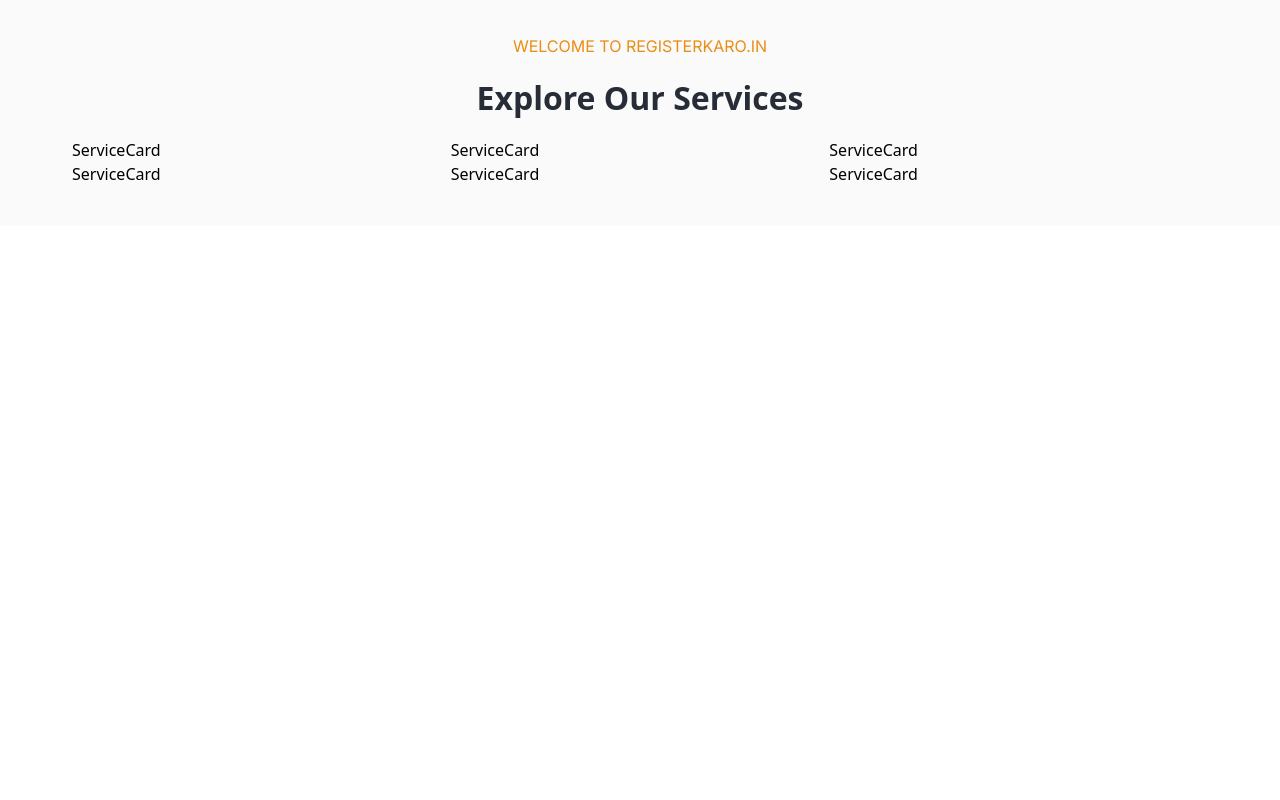
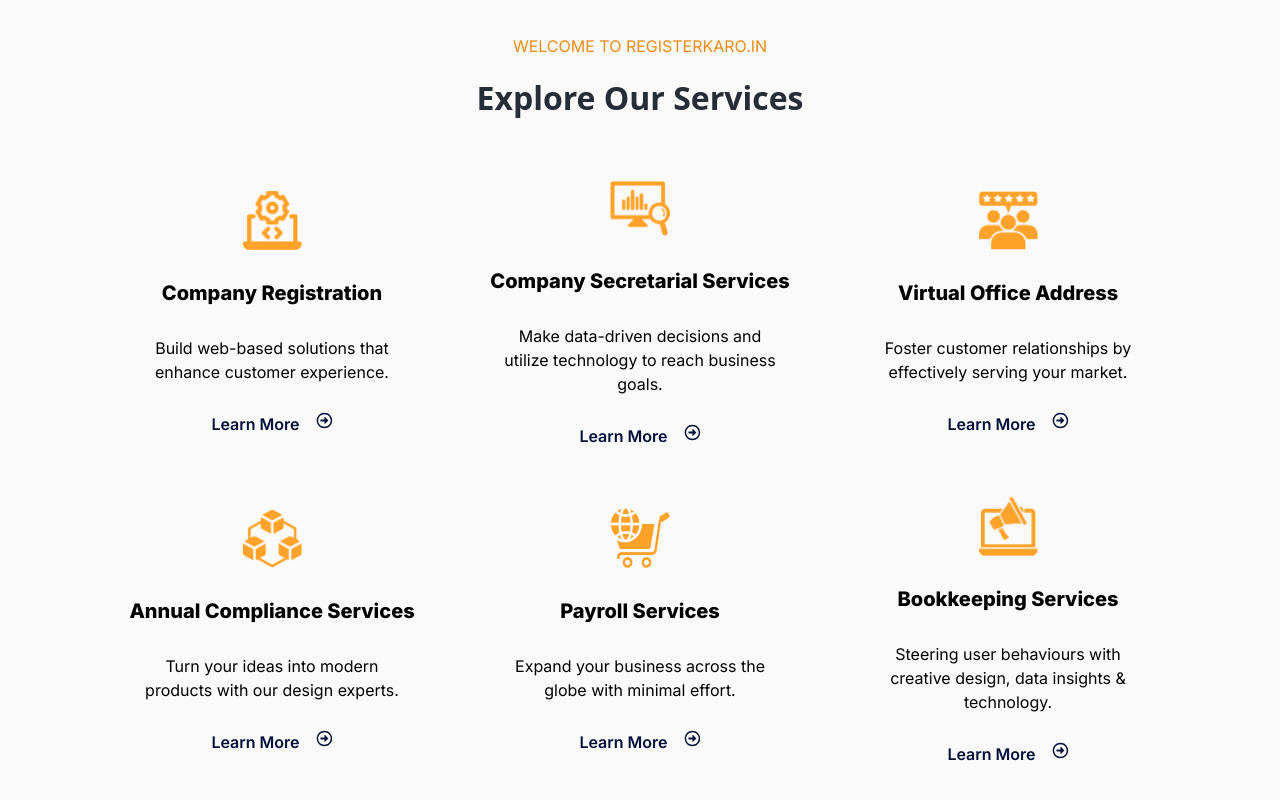
Before and after one commit to hariharan1309/register-karo, a React (Vite) app: page / in a window 1280 px wide. Shown: the part 913-1713 px from the top of the page. Before the commit the page ends 1139 px from the top, so only its background shows below. Built offline with nearby package versions, Linux system fonts and the light colour scheme.

Commit message:
Services Sections

```diff
--- a/src/components/ServiceCard.tsx
+++ b/src/components/ServiceCard.tsx
@@ -1,5 +1,30 @@
 const ServiceCard = ({ params }: { params: any }) => {
-  return <div>ServiceCard</div>;
+  return (
+    <div className="flex flex-col items-center justify-center gap-7 p-6 *:font-inter">
+      <img src={params.icon} alt="icon" className="size-[60px]" />
+      <h3 className=" font-extrabold text-[20px]">{params.title}</h3>
+      <p className=" font-inter text-center max-w-[280px]">
+        {params.description}
+      </p>
+      <button>
+        <div className="flex flex-row gap-4">
+          <p className="font-semibold text-base text-[#001038]">Learn More</p>
+          <svg
+            width="17"
+            height="17"
+            viewBox="0 0 17 17"
+            fill="none"
+            xmlns="http://www.w3.org/2000/svg"
+          >
+            <path
+              d="M16.1899 8.44043C16.1899 12.7217 12.7211 16.1904 8.43988 16.1904C4.15863 16.1904 0.689878 12.7217 0.689878 8.44043C0.689878 4.15918 4.15863 0.69043 8.43988 0.69043C12.7211 0.69043 16.1899 4.15918 16.1899 8.44043ZM2.18988 8.44043C2.18988 11.9092 4.97113 14.6904 8.43988 14.6904C11.8774 14.6904 14.6899 11.9092 14.6899 8.44043C14.6899 5.00293 11.8774 2.19043 8.43988 2.19043C4.97113 2.19043 2.18988 5.00293 2.18988 8.44043ZM4.43988 9.06543V7.81543C4.43988 7.62793 4.59613 7.44043 4.81488 7.44043H8.43988V5.34668C8.43988 5.03418 8.81488 4.84668 9.06488 5.09668L12.1586 8.19043C12.3149 8.34668 12.3149 8.56543 12.1586 8.72168L9.06488 11.8154C8.81488 12.0654 8.43988 11.8779 8.43988 11.5342V9.44043H4.81488C4.59613 9.44043 4.43988 9.28418 4.43988 9.06543Z"
+              fill="#001038"
+            />
+          </svg>
+        </div>
+      </button>
+    </div>
+  );
 };
 
 export default ServiceCard;
--- a/src/components/ServiceSection.tsx
+++ b/src/components/ServiceSection.tsx
@@ -1,42 +1,47 @@
 import ServiceCard from "./ServiceCard";
+import icon1 from "../assets/services/CF.png";
+import icon2 from "../assets/services/CSS.png";
+import icon3 from "../assets/services/VOA.png";
+import icon4 from "../assets/services/ACS.png";
+import icon5 from "../assets/services/PS.png";
+import icon6 from "../assets/services/BS.png";
 
 const ServiceSection = () => {
   const services = [
     {
-      icon: "/images/icons/registration.svg",
+      icon: icon1,
       title: "Company Registration",
       description:
-        "Register your company with us and get your certificate in 2 days.",
+        "Build web-based solutions that enhance customer experience.",
     },
     {
-      icon: "/images/icons/registration.svg",
-      title: "Company Registration",
+      icon: icon2,
+      title: "Company Secretarial Services",
       description:
-        "Register your company with us and get your certificate in 2 days.",
+        "Make data-driven decisions and utilize technology to reach business goals.",
     },
     {
-      icon: "/images/icons/registration.svg",
-      title: "Company Registration",
+      icon: icon3,
+      title: "Virtual Office Address",
       description:
-        "Register your company with us and get your certificate in 2 days.",
+        "Foster customer relationships by effectively serving your market.",
     },
     {
-      icon: "/images/icons/registration.svg",
-      title: "Company Registration",
+      icon: icon4,
+      title: "Annual Compliance Services",
       description:
-        "Register your company with us and get your certificate in 2 days.",
+        "Turn your ideas into modern products with our design experts.",
     },
     {
-      icon: "/images/icons/registration.svg",
-      title: "Company Registration",
-      description:
-        "Register your company with us and get your certificate in 2 days.",
+      icon: icon5,
+      title: "Payroll Services",
+      description: "Expand your business across the globe with minimal effort.",
     },
     {
-      icon: "/images/icons/registration.svg",
-      title: "Company Registration",
+      icon: icon6,
+      title: "Bookkeeping Services",
       description:
-        "Register your company with us and get your certificate in 2 days.",
+        "Steering user behaviours with creative design, data insights & technology.",
     },
   ];
   return (
@@ -47,7 +52,7 @@
       <h2 className="text-[#272D37] font-bold text-[32px] place-self-center">
         Explore Our Services
       </h2>
-      <div className="grid grid-cols-3">
+      <div className="grid grid-cols-3 p-4">
         {/* ServiceCard */}
         {services.map((service, index) => (
           <ServiceCard params={service} key={index} />
```
